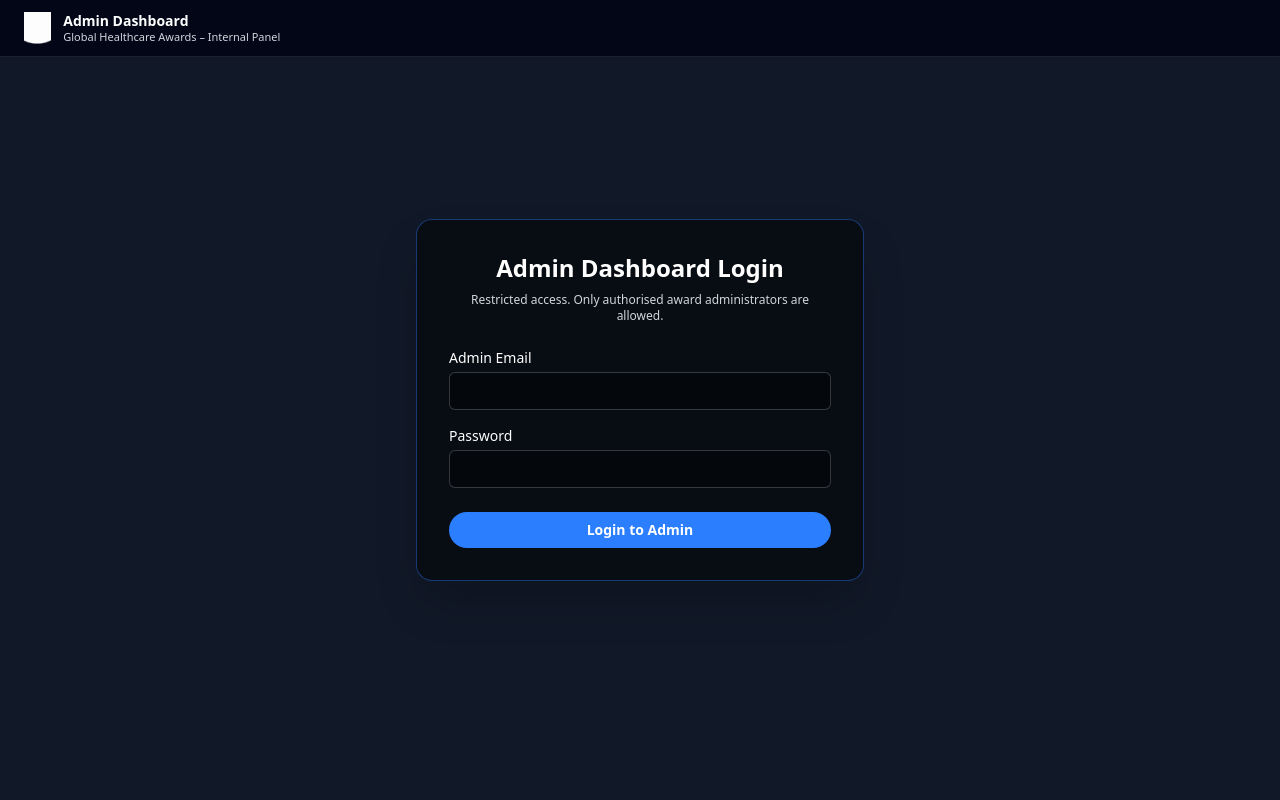
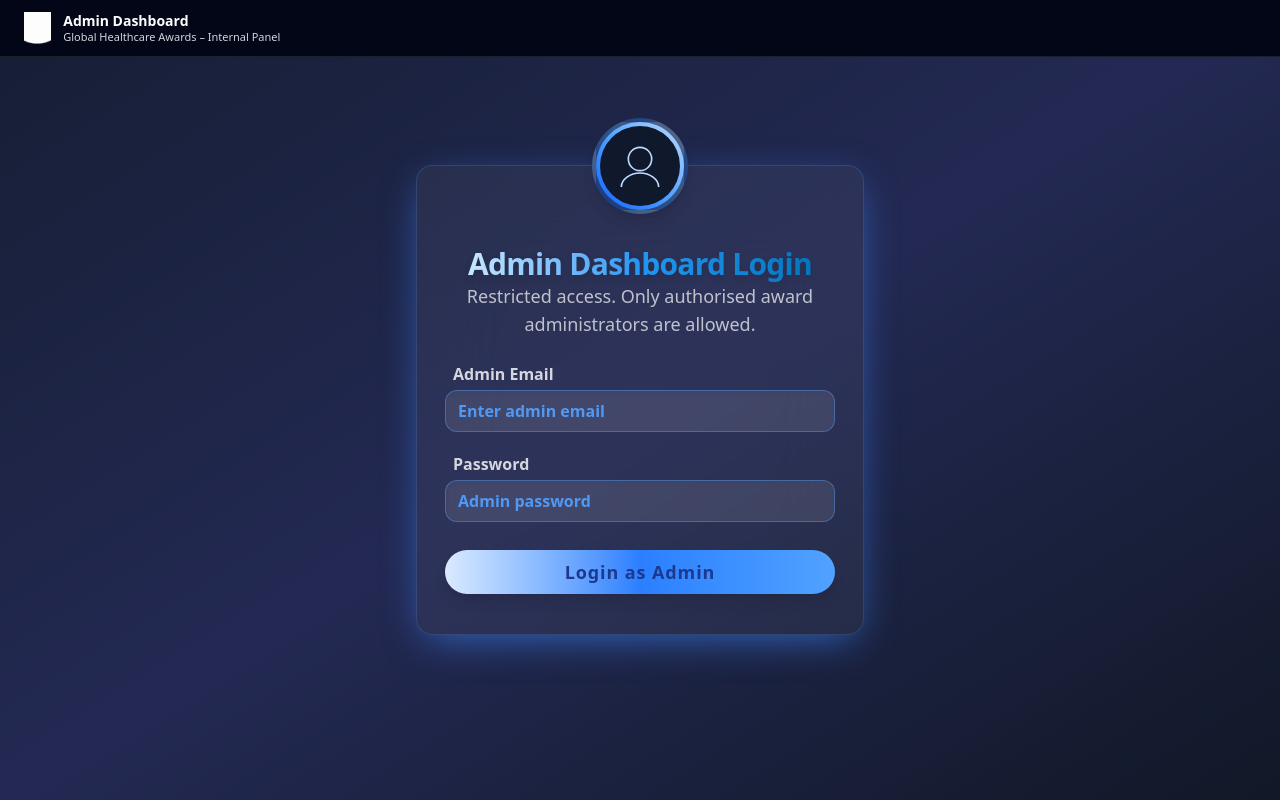
Before and after one commit to prashant272/PrimeTimeEducation, a React (Vite) app in the folder client/: page /admin/login in a window 1280 px wide. Shown: the top 800 px of the page. Built offline with nearby package versions, Linux system fonts and the light colour scheme.

Commit message:
some layout improvement for admin panel

```diff
--- a/client/src/pages/AdminLogin.jsx
+++ b/client/src/pages/AdminLogin.jsx
@@ -30,50 +30,104 @@ export default function AdminLogin() {
   };
 
   return (
-    <section className="bg-[#111827] text-white min-h-screen flex items-center justify-center px-4 py-16">
-      <div className="w-full max-w-md rounded-2xl bg-black/50 border border-blue-500/40 p-8 shadow-2xl">
-        <h1 className="text-2xl font-semibold mb-2 text-center">
+    <section className="min-h-screen w-full bg-gradient-to-br from-[#161e34] via-[#232953] to-[#111827] flex items-center justify-center px-3 py-28 sm:px-6 md:px-10 lg:px-0">
+      <div className="relative w-full max-w-sm sm:max-w-md bg-white/5 backdrop-blur-2xl shadow-[0_10px_40px_-10px_#3b82f6c5] border border-blue-400/20 rounded-2xl px-5 py-8 md:py-10 flex flex-col items-center sm:px-7">
+        {/* admin icon */}
+        <div className="absolute -top-12 left-1/2 -translate-x-1/2 bg-gradient-to-tr from-blue-600 via-blue-400 to-blue-200 p-1 rounded-full shadow-lg border-4 border-[#181f33]/60">
+          <div className="bg-[#10182c] rounded-full flex items-center justify-center h-20 w-20">
+            <svg
+              className="h-14 w-14 text-blue-200"
+              fill="none"
+              stroke="currentColor"
+              strokeWidth={1.4}
+              viewBox="0 0 48 48"
+            >
+              <circle cx="24" cy="18" r="10" stroke="currentColor" />
+              <path
+                d="M8 42c0-6.5 7.5-12 16-12s16 5.5 16 12"
+                stroke="currentColor"
+                strokeLinejoin="round"
+              />
+            </svg>
+          </div>
+        </div>
+        <h1 className="mt-10 text-2xl md:text-3xl font-bold text-center bg-gradient-to-r from-[#c7e8ff] via-[#2196f3] to-[#0277bd] bg-clip-text text-transparent drop-shadow-md tracking-tight">
           Admin Dashboard Login
         </h1>
-        <p className="mb-6 text-xs text-center text-gray-300">
+        <p className="mb-6 text-center text-base md:text-lg text-white/70">
           Restricted access. Only authorised award administrators are allowed.
         </p>
 
         {error && (
-          <div className="mb-4 rounded-md bg-red-500/10 border border-red-500/60 px-3 py-2 text-sm text-red-100">
+          <div className="mb-3 w-full rounded-xl bg-red-500/10 border border-red-400/40 px-3 py-2 text-center text-sm text-red-100 shadow-sm">
             {error}
           </div>
         )}
 
-        <form onSubmit={handleSubmit} className="space-y-4">
+        <form
+          onSubmit={handleSubmit}
+          className="w-full space-y-4 md:space-y-5 flex flex-col"
+          autoComplete="off"
+        >
           <div>
-            <label className="block text-sm mb-1">Admin Email</label>
+            <label className="block text-sm md:text-base font-semibold text-white/80 mb-1 ml-2">
+              Admin Email
+            </label>
             <input
               type="email"
-              className="w-full rounded-md bg-black/40 border border-white/20 px-3 py-2 text-sm focus:outline-none focus:border-blue-400"
+              className="w-full transition-all duration-200 rounded-xl bg-white/10 border border-blue-400/40 px-3 py-2 text-blue-950 text-base font-medium shadow-inner focus:outline-none focus:ring-2 focus:ring-blue-300 focus:border-blue-400 placeholder:text-blue-400/90 placeholder:font-semibold"
               value={email}
               onChange={(e) => setEmail(e.target.value)}
               required
+              placeholder="Enter admin email"
+              autoComplete="username"
             />
           </div>
-
           <div>
-            <label className="block text-sm mb-1">Password</label>
+            <label className="block text-sm md:text-base font-semibold text-white/80 mb-1 ml-2">
+              Password
+            </label>
             <input
               type="password"
-              className="w-full rounded-md bg-black/40 border border-white/20 px-3 py-2 text-sm focus:outline-none focus:border-blue-400"
+              className="w-full transition-all duration-200 rounded-xl bg-white/10 border border-blue-400/40 px-3 py-2 text-blue-950 text-base font-medium shadow-inner focus:outline-none focus:ring-2 focus:ring-blue-300 focus:border-blue-400 placeholder:text-blue-400/90 placeholder:font-semibold"
               value={password}
               onChange={(e) => setPassword(e.target.value)}
               required
+              placeholder="Admin password"
+              autoComplete="current-password"
             />
           </div>
-
           <button
             type="submit"
             disabled={submitting}
-            className="mt-2 w-full rounded-full bg-blue-500 px-4 py-2 text-sm font-semibold text-white hover:bg-blue-400 disabled:opacity-60"
+            className="mt-2 w-full rounded-full bg-gradient-to-r from-blue-100 via-blue-500 to-blue-400 text-blue-900 transition-all duration-200 px-4 py-2 text-base md:text-lg font-bold shadow-lg hover:from-blue-400 hover:to-blue-200 focus:outline-none focus:ring-2 focus:ring-blue-300 disabled:opacity-60 tracking-wider"
           >
-            {submitting ? "Signing in..." : "Login to Admin"}
+            {submitting ? (
+              <span className="flex items-center justify-center gap-2">
+                <svg
+                  className="animate-spin h-5 w-5 text-blue-800"
+                  fill="none"
+                  viewBox="0 0 24 24"
+                >
+                  <circle
+                    className="opacity-25"
+                    cx="12"
+                    cy="12"
+                    r="10"
+                    stroke="currentColor"
+                    strokeWidth="4"
+                  ></circle>
+                  <path
+                    className="opacity-75"
+                    fill="#2196f3"
+                    d="M4 12a8 8 0 018-8v4a4 4 0 00-4 4H4z"
+                  ></path>
+                </svg>
+                Signing in...
+              </span>
+            ) : (
+              "Login as Admin"
+            )}
           </button>
         </form>
       </div>
--- a/client/src/pages/Login.jsx
+++ b/client/src/pages/Login.jsx
@@ -15,13 +15,9 @@ export default function Login() {
   const handleSubmit = async (e) => {
     e.preventDefault();
     setError("");
-
     try {
       setSubmitting(true);
       await login(email, password);
-
-      // Agar user kisi protected page (jaise /nominate) se aaya hai
-      // to wapas wahi bhejo, warna homepage pe.
       const from = location.state?.from?.pathname || "/";
       navigate(from, { replace: true });
     } catch (err) {
@@ -32,69 +28,81 @@ export default function Login() {
   };
 
   return (
-    <section className="bg-[#3b1515] text-white min-h-screen flex items-center justify-center px-4 py-16">
-      <div className="w-full max-w-md rounded-2xl bg-black/40 border border-[#d4af37]/30 p-8 shadow-xl">
-        <h1 className="text-2xl font-semibold mb-6 text-center">
-          User Login
+    <section className="min-h-screen w-full bg-gradient-to-br from-[#2c1818] via-[#1c0c0c] to-[#47361f] flex items-center justify-center px-3 py-30 sm:px-6 md:px-10 lg:px-0">
+      {/* Premium Styled Glassmorphism Card */}
+      <div className="relative w-full max-w-sm bg-white/5 backdrop-blur-2xl shadow-[0_10px_40px_-10px_#d4af37c5] border border-[#d4af37]/20 rounded-2xl px-5 py- md:py-9 flex flex-col items-center sm:px-7">
+        {/* Removed logo circle above the card */}
+        <h1 className="mt-10 text-2xl md:text-3xl font-bold text-center bg-gradient-to-r from-[#fff8e1] via-[#d4af37] to-[#c79f2a] bg-clip-text text-transparent tracking-tight drop-shadow-sm">
+           Login
         </h1>
+        <p className="mb-6 text-center text-base md:text-lg text-white/70">Sign in to your exclusive account</p>
 
         {error && (
-          <div className="mb-4 rounded-md bg-red-500/10 border border-red-500/60 px-3 py-2 text-sm text-red-100">
+          <div className="mb-3 w-full rounded-xl bg-red-500/10 border border-red-400/40 px-3 py-2 text-center text-sm text-red-100 shadow-sm">
             {error}
           </div>
         )}
 
-        <form onSubmit={handleSubmit} className="space-y-4">
+        <form
+          onSubmit={handleSubmit}
+          className="w-full space-y-4 md:space-y-5 flex flex-col"
+          autoComplete="off"
+        >
           <div>
-            <label className="block text-sm mb-1">Email</label>
+            <label className="block text-sm md:text-base font-semibold text-white/80 mb-1 ml-2">
+              Email
+            </label>
             <input
               type="email"
-              className="w-full rounded-md bg-black/40 border border-white/20 px-3 py-2 text-sm focus:outline-none focus:border-[#d4af37]"
+              className="w-full transition-all duration-200 rounded-xl bg-white/10 border border-[#d4af37]/40 px-3 py-2 text-brown-950 text-base font-medium shadow-inner focus:outline-none focus:ring-2 focus:ring-[#d4af37] focus:border-[#d4af37] placeholder:text-[#d4af37]/60 placeholder:font-semibold"
               value={email}
               onChange={(e) => setEmail(e.target.value)}
               required
+              placeholder="Enter your email"
             />
           </div>
-
           <div>
-            <label className="block text-sm mb-1">Password</label>
+            <label className="block text-sm md:text-base font-semibold text-white/80 mb-1 ml-2">
+              Password
+            </label>
             <input
               type="password"
-              className="w-full rounded-md bg-black/40 border border-white/20 px-3 py-2 text-sm focus:outline-none focus:border-[#d4af37]"
+              className="w-full transition-all duration-200 rounded-xl bg-white/10 border border-[#d4af37]/40 px-3 py-2 text-brown-950 text-base font-medium shadow-inner focus:outline-none focus:ring-2 focus:ring-[#d4af37] focus:border-[#d4af37] placeholder:text-[#d4af37]/60 placeholder:font-semibold"
               value={password}
               onChange={(e) => setPassword(e.target.value)}
               required
+              placeholder="Your password"
+              autoComplete="current-password"
             />
           </div>
-
           <button
             type="submit"
             disabled={submitting}
-            className="mt-2 w-full rounded-full bg-[#d4af37] px-4 py-2 text-sm font-semibold text-black hover:bg-[#c9a530] disabled:opacity-60"
+            className="mt-2 w-full rounded-full bg-gradient-to-r from-[#ffe993] via-[#d4af37] to-[#e3ca71] text-black transition-all duration-200 px-4 py-2 text-base md:text-lg font-bold shadow-lg hover:from-[#c9a530] hover:to-[#fbe69d] focus:outline-none focus:ring-2 focus:ring-[#d4af37] disabled:opacity-60 tracking-wider"
           >
-            {submitting ? "Signing in..." : "Login"}
+            {submitting ? (
+              <span className="flex items-center justify-center gap-2">
+                <svg className="animate-spin h-5 w-5 text-black" fill="none" viewBox="0 0 24 24">
+                  <circle className="opacity-25" cx="12" cy="12" r="10" stroke="currentColor" strokeWidth="4"></circle>
+                  <path className="opacity-75" fill="#d4af37" d="M4 12a8 8 0 018-8v4a4 4 0 00-4 4H4z"></path>
+                </svg>
+                Signing in...
+              </span>
+            ) : "Login"}
           </button>
         </form>
 
-        <p className="mt-6 text-center text-sm text-gray-200">
+        <div className="w-full mt-7 flex flex-col gap-2 md:gap-1">
+          <p className="text-center text-sm sm:text-base text-white/80">
             Don&apos;t have an account?{" "}
             <Link
               to="/register"
-            className="text-[#d4af37] hover:text-[#f1d46b] font-semibold"
+              className="bg-gradient-to-r from-[#ffe993] via-[#d4af37] to-[#e3ca71] bg-clip-text text-transparent underline font-bold hover:text-[#e3ca71] transition-colors"
             >
               Create Account
             </Link>
           </p>
-
-        <p className="mt-4 text-center text-xs text-gray-400">
-          Are you an admin?{" "}
-          <Link
-            to="/admin/login"
-            className="text-[#9fd4ff] hover:text-white underline"
-          >
-            Admin Login
-          </Link>
-        </p>
+        </div>
       </div>
     </section>
   );
```
Lines whose indentation alone changed are shown as unchanged.
